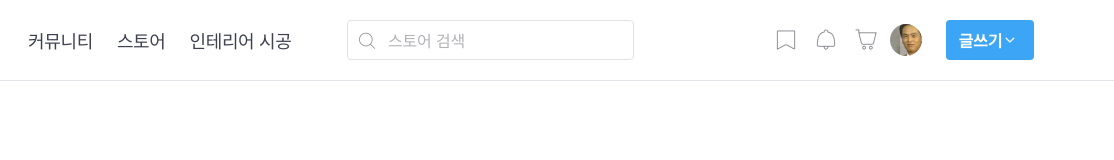
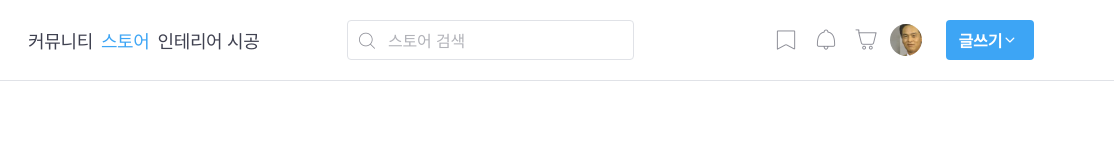
Before and after one commit to Eddington524/tomorrow-home, a website: page index.html in a window 1280 px wide. Shown: the full height of the page, 166-1280 px from the left. Drawn offline with nearby package versions, Linux system fonts and the light colour scheme; files that its build step writes are made by us from their sources; files whose address does not match are found by name.

Commit message:
🚧 Add is-active style for gnb-nav-item link

```diff
--- a/index.html
+++ b/index.html
@@ -37,7 +37,9 @@
                   <h2 class="visually-hidden">메뉴</h2>
                   <ul class="gnb-nav-list">
                     <li class="gnb-nav-item"><a href="/">커뮤니티</a></li>
-                    <li class="gnb-nav-item"><a href="/">스토어</a></li>
+                    <li class="gnb-nav-item is-active">
+                      <a href="/">스토어</a>
+                    </li>
                     <li class="gnb-nav-item"><a href="/">인테리어 시공</a></li>
                   </ul>
                 </nav>
--- a/styles/components/_gnb-nav.scss
+++ b/styles/components/_gnb-nav.scss
@@ -1,15 +1,25 @@
 .gnb-nav {
+  $padding: 8px;
+
   &-list {
     @include flexbox(start);
   }
 
   &-item {
-    margin-right: 24px;
+    margin-right: 24px - ($padding * 2);
 
+    &.is-active,
+    &:hover {
+      a {
+        color: $blue;
+      }
+    }
     &:last-child {
       margin-right: 0px;
     }
     a {
+      display: block;
+      padding: padding;
       @include text-style(18, $primary);
     }
   }
```
